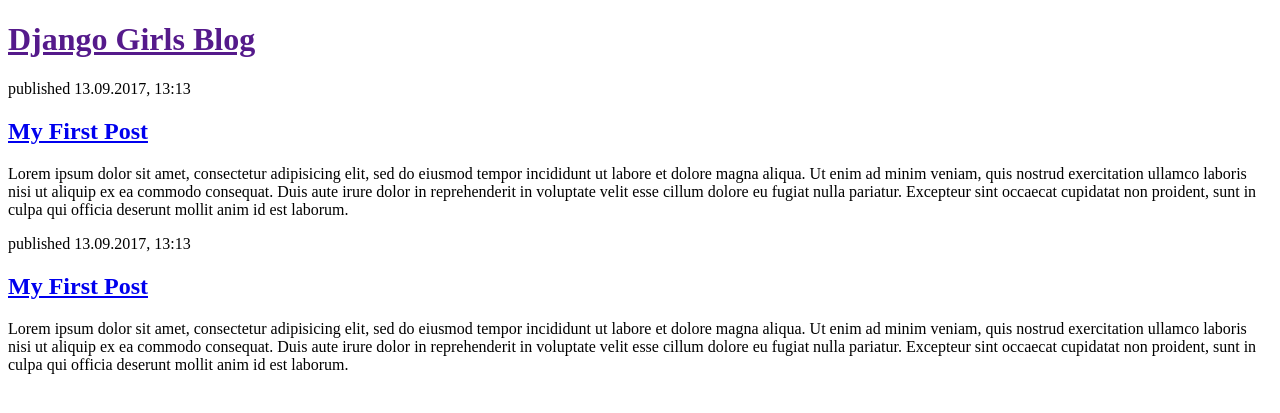
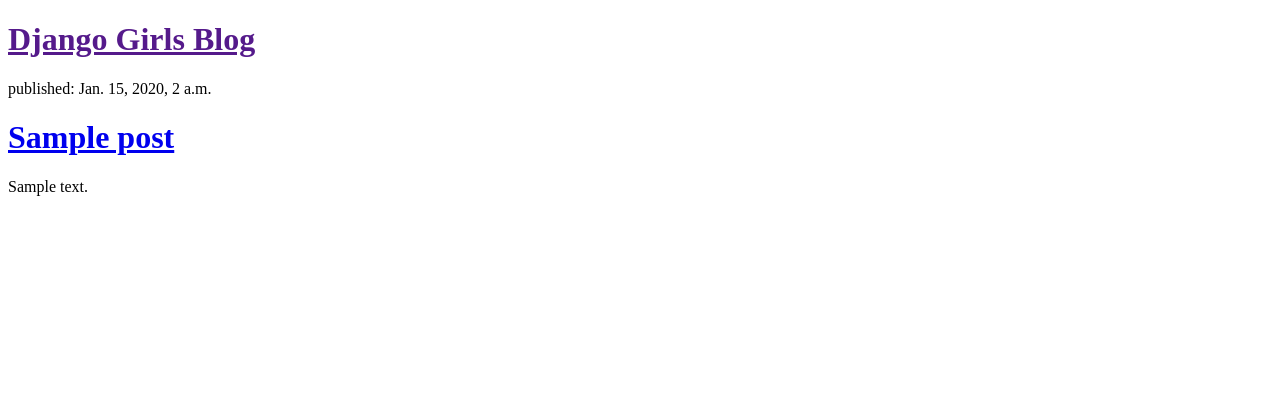
Before and after one commit to femonymity/my-first-django-blog, a Django app: template blog/templates/blog/post_list.html in a window 1280 px wide. Shown: the top 413 px of the page. Run offline with Django 3.2, Linux system fonts and the light colour scheme; the template is opened without the code that fills it: values that come from a table or form of the project are taken from there, others are empty; tables that the repository leaves empty hold one stand-in row (values such as "Sample post").

Commit message:
Add a django templating for blog posts

```diff
--- a/blog/templates/blog/post_list.html
+++ b/blog/templates/blog/post_list.html
@@ -10,15 +10,13 @@
     </div>
 
     <div class="">
-      <p>published 13.09.2017, 13:13</p>
-      <h2><a href="#">My First Post</a></h2>
-      <p>Lorem ipsum dolor sit amet, consectetur adipisicing elit, sed do eiusmod tempor incididunt ut labore et dolore magna aliqua. Ut enim ad minim veniam, quis nostrud exercitation ullamco laboris nisi ut aliquip ex ea commodo consequat. Duis aute irure dolor in reprehenderit in voluptate velit esse cillum dolore eu fugiat nulla pariatur. Excepteur sint occaecat cupidatat non proident, sunt in culpa qui officia deserunt mollit anim id est laborum.</p>
-    </div>
-
-    <div class="">
-      <p>published 13.09.2017, 13:13</p>
-      <h2><a href="#">My First Post</a></h2>
-      <p>Lorem ipsum dolor sit amet, consectetur adipisicing elit, sed do eiusmod tempor incididunt ut labore et dolore magna aliqua. Ut enim ad minim veniam, quis nostrud exercitation ullamco laboris nisi ut aliquip ex ea commodo consequat. Duis aute irure dolor in reprehenderit in voluptate velit esse cillum dolore eu fugiat nulla pariatur. Excepteur sint occaecat cupidatat non proident, sunt in culpa qui officia deserunt mollit anim id est laborum.</p>
+      {% for post in posts %}
+        <div class="">
+          <p>published: {{ post.published_date }}</p>
+          <h1><a href="#">{{ post.title }}</a></h1>
+          <p>{{ post.text|linebreaksbr }}</p>
+        </div>
+      {% endfor %}
     </div>
   </body>
 </html>
```
Also changed, not shown: blog/views.py (+6 -1 lines).
